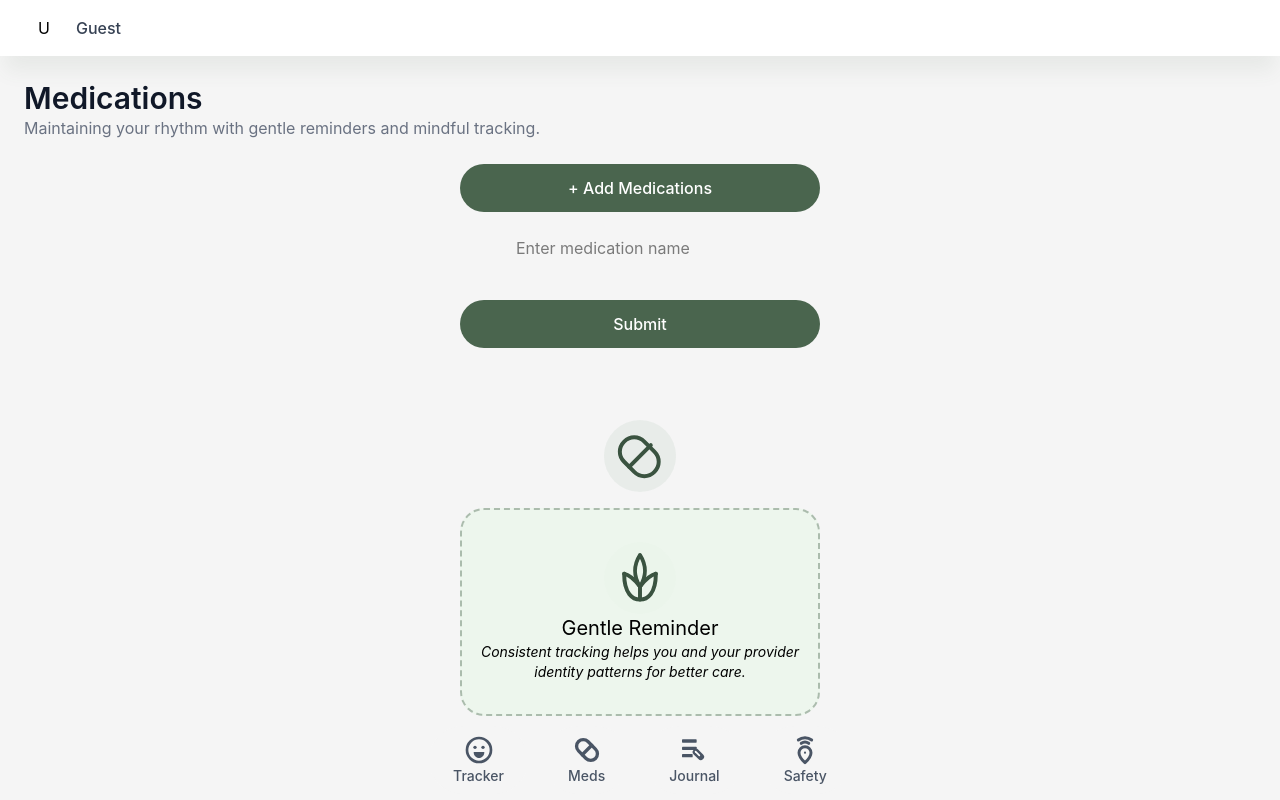
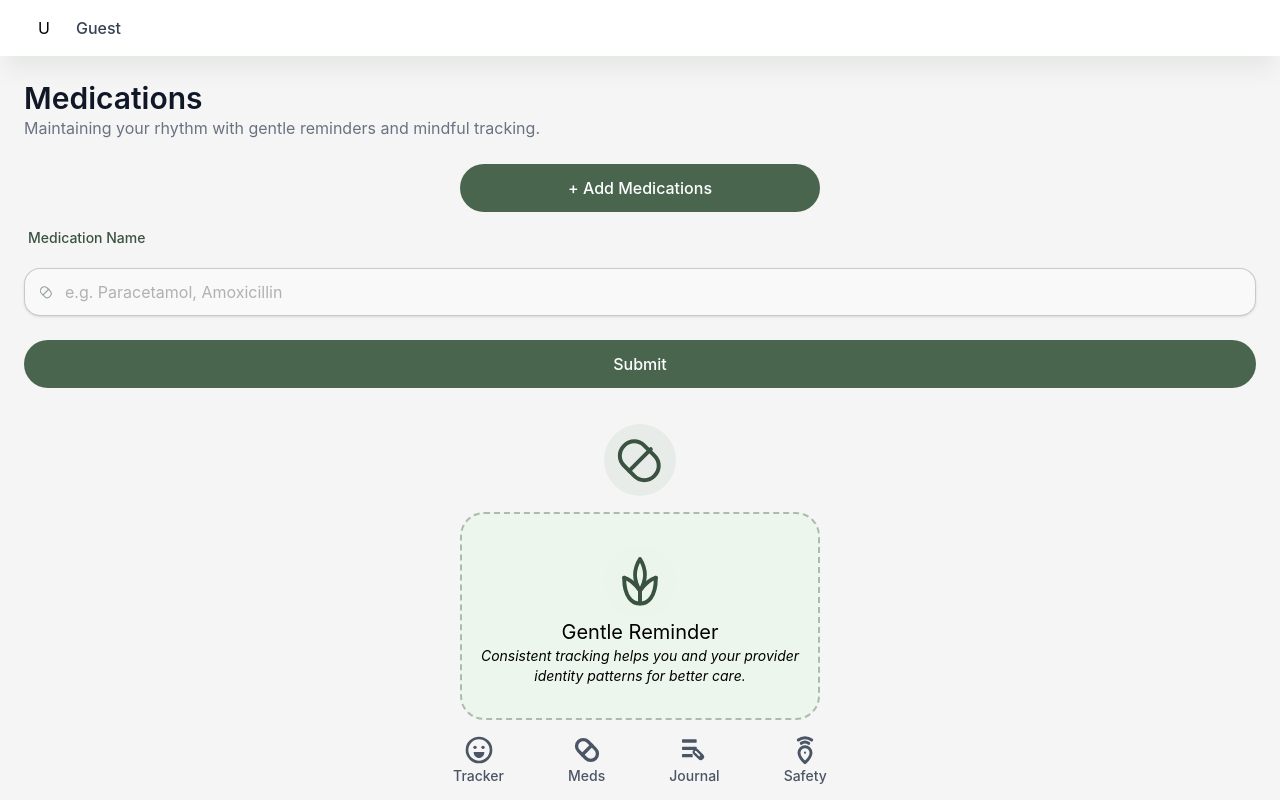
Before and after one commit to Risqybas/kelola-jiwa, a React (Vite) app: page /medications in a window 1280 px wide. Both pictures are taken after a click on the button "+ Add Medications". Shown: the top 800 px of the page. Built offline with nearby package versions, Linux system fonts and the light colour scheme.

Commit message:
add little submit

```diff
--- a/src/pages/medications.jsx
+++ b/src/pages/medications.jsx
@@ -27,7 +27,7 @@ export function Medications() {
       </h2>
       <div className=" flex justify-center">
         <button
-          className="box-border w-90 h-12 bg-[#4a654e] rounded-4xl my-6 font-medium text-white"
+          className="box-border w-90 h-12 bg-[#4a654e] rounded-4xl mt-6 font-medium text-white"
           onClick={() => {
             setShowForm(true);
           }}
@@ -36,16 +36,38 @@ export function Medications() {
         </button>
       </div>
       {showForm && (
-        <div className="flex flex-col items-center gap-4">
+        <div className="flex flex-col gap-3 px-6">
+          {/* Label */}
+          <p className="text-sm font-medium text-[#3A5340] mt-4 ml-1">
+            Medication Name
+          </p>
+
+          {/* Input dengan ikon */}
+          <div className="relative">
+            <svg
+              xmlns="http://www.w3.org/2000/svg"
+              viewBox="0 0 100 100"
+              fill="none"
+              stroke="#3A5340"
+              strokeWidth="5.5"
+              strokeLinecap="round"
+              strokeLinejoin="round"
+              className="absolute left-3 top-1/2 -translate-y-1/2 w-5 h-5 opacity-50"
+            >
+              <path d="M35 65 L65 35" />
+              <path d="M28 58 C20 50 20 38 28 30 C36 22 48 22 56 30 L70 44 C78 52 78 64 70 72 C62 80 50 80 42 72 L28 58 Z" />
+            </svg>
             <input
               type="text"
               value={inputTablet}
               onChange={(e) => setInputTablet(e.target.value)}
-            placeholder="Enter medication name"
+              placeholder="e.g. Paracetamol, Amoxicillin"
+              className="w-full h-12 my-2 bg-white/40 border border-[#4a654e]/30 rounded-2xl pl-10 pr-4 outline-none text-[16px] text-[#1b1c1a] placeholder:text-[#424842]/40 focus:bg-white/60 focus:border-[#4a654e]/60 shadow-sm transition-all"
             />
+          </div>
           <button
             onClick={handlebuttonClick}
-            className="box-border w-90 h-12 bg-[#4a654e] rounded-4xl my-6 font-medium text-white"
+            className="w-full h-12 bg-[#4a654e] rounded-4xl mt-1 font-medium text-white"
           >
             Submit
           </button>
@@ -58,7 +80,7 @@ export function Medications() {
             strokeLinecap="round"
             strokeLinejoin="round"
             preserveAspectRatio="xMidYMid meet"
-            className="w-18 h-18 rounded-full bg-[#7B987F]/10 mt-8 mx-auto"
+            className="w-18 h-18 rounded-full bg-[#7B987F]/10 mt-6 mx-auto"
           >
             {isTablet ? (
               <>
```
Lines whose indentation alone changed are shown as unchanged.
